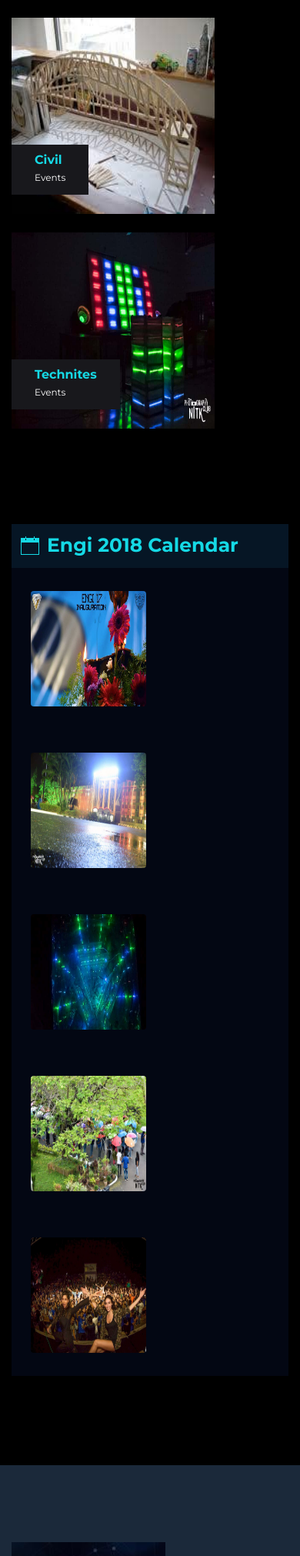
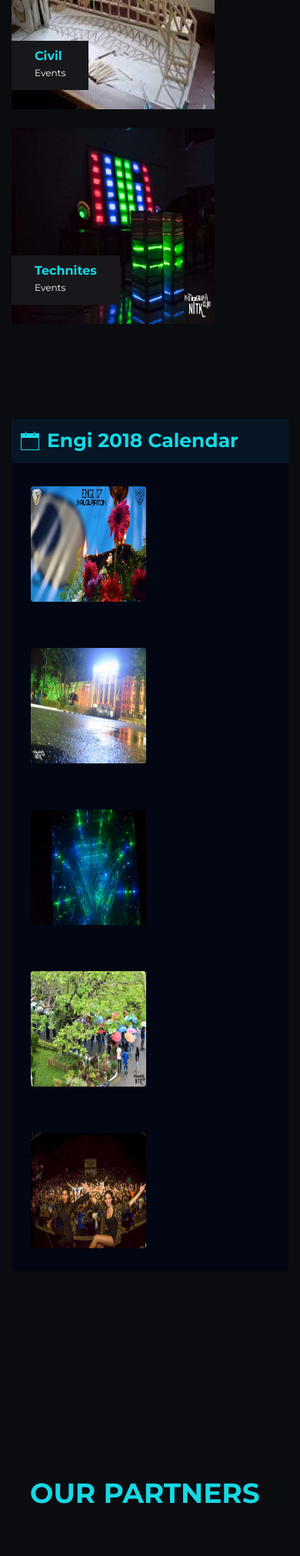
Before and after one commit to abhilekh703/engineer-nitk, a PHP site: page / in a window 390 px wide. Shown: the part 3347-5369 px from the top of the page at 77% size. Run offline with PHP 8.4, Linux system fonts and the light colour scheme; some web fonts are replaced.

Commit message:
-Phalana Phalana

```diff
--- a/assets/css/main.css
+++ b/assets/css/main.css
@@ -26,8 +26,8 @@
   line-height: 25px;
   font-weight: 400;
   font-family: "Montserrat",sans-serif;
-  background-color: black;
-  color: white /*#838383*/;
+  background-color: #0b0c10;
+  color: #c5c6c7 /*#838383*/;
   font-style: normal;
   overflow-x: hidden;
 }
@@ -1753,7 +1753,7 @@
 -------------------------------------------------------- */
 footer {
   padding: 50px 0 100px;
-  background-color: #1b293a;
+  background-image:linear-gradient(#0a0a0a,#1b293a);
 }
 footer .footer_box {
   position: relative;
@@ -2708,8 +2708,10 @@
   font-size: 18px;
   margin-bottom: 5px;
   font-weight: 500;
-}
-.table.event_calender tbody td.event_place h6 {
+  color: #15d9e5;
+}
+.table.event_calender tbody .event_place h6 {
+  color: #15d9e5;
   font-size: 16px;
   line-height: 24px;
   font-weight: 500;
@@ -3543,3 +3545,9 @@
         display: none;
     }
 }
+
+.countdown-bot{
+    position: absolute;
+    margin-right:auto;
+    margin-left: auto;
+}
--- a/index.html
+++ b/index.html
@@ -3,8 +3,8 @@
 <head>
     <!-- ========== Meta Tags ========== -->
     <meta charset="UTF-8">
-    <meta name="description" content="Evento -Event Html Template">
-    <meta name="keywords" content="Evento , Event , Html, Template">
+    <meta name="description" content="Engineer, Annual Techfest of NITK">
+    <meta name="keywords" content="Engineer, NITK, Engineer 2k18">
     <meta name="author" content="ColorLib">
     <meta name="viewport" content="width=device-width, initial-scale=1, maximum-scale=1">
     <!-- ========== Title ========== -->
@@ -55,7 +55,7 @@
 <header class="header navbar fixed-top navbar-expand-xl">
     <div class="container-fluid">
         <a class="navbar-brand logo" href="./index.html"><div class="engi-logo">
-            <h3 class="Display-3"><span class="EngiTitle"><small>THINK. CREATE. </small>ENGINEER</span></h3></div>
+            <h3 class="Display-3"><span class="EngiTitle"><small>THINK. CREATE. </small><br><big>ENGINEER</big></span></h3></div>
         </a>
         <button class="navbar-toggler" type="button" data-toggle="collapse" data-target="#headernav" aria-expanded="false" aria-label="Toggle navigation">
             <span class="lnr lnr-text-align-right"></span>
@@ -79,12 +79,12 @@
         		<li class="nav-item dropdown">
                     <a class="nav-link dropdown-toggle" href="#" data-toggle="dropdown">Non-Technical</a>
                		<div class="dropdown-menu bg-custom">
-                            <a class="dropdown-item dropdown-hover set-border" href="#events">Marketing</a>
+                           <!-- <a class="dropdown-item dropdown-hover set-border" href="#events">Marketing</a>-->
                             <a class="dropdown-item dropdown-hover set-border" href="./workshops.html">Workshops</a>
-                            <a class="dropdown-item dropdown-hover set-border" href="#events">Publicity</a>
+                            <a class="dropdown-item dropdown-hover set-border" href="#events">Pronites</a>
                             <a class="dropdown-item dropdown-hover set-border" href="#events">Creative</a>
                             <a class="dropdown-item dropdown-hover set-border" href="#events">Social</a>
-                            <a class="dropdown-item dropdown-hover set-border" href="#events">Freefall</a>
+                            <!--<a class="dropdown-item dropdown-hover set-border" href="#events">Freefall</a>-->
                     </div>
                 </li>
                 <!--li class="nav-item">
@@ -102,19 +102,19 @@
 <!--cover section slider -->
 <section id="home" class="home-cover">
     <div class="cover_slider owl-carousel owl-theme">
-        <div class="cover_item" style="background: url('0011.jpg');">
+        <div class="cover_item" style="background-image: url(0011.jpg);">
              <div class="slider_content">
                 <div class="slider-content-inner">
                     <div class="container">
                         <div class="slider-content-center">
-                            <div class="countdown"></div>
-                    </div>
-                        <img class="timeCrack" src="crack.png"></div>
-                    </div>
+                                <div class="countdown">
+                            </div></div>
+                       <!-- <img class="timeCrack" src="crack.png"></div>-->
                 </div>
             </div>
         </div>
-
+        </div>
+    </div>
 </section>
 <!--event countdown -->
 
@@ -123,31 +123,42 @@
 
 <!--about the event -->
 <section class="pt100 pb100">
-    <div class="container">
+    <div class="container-fluid" style="padding:0 10% 5% 10%;">
         <div class="section_title">
             <h3 class="title">
                 About <span class="EngiTitle"><big>Engineer</big></span>
             </h3>
         </div>
         <div class="row justify-content-between align-items-start">
-            <div class="col-12 col-md-4">
+            <div class="col-12">
                 <p class="inc-font-title">
-                    <b>WE THINK<br>WE CREATE<br>WE ARE ENGINEERS</b><br>
+                    <b>WE THINK | WE CREATE | WE ARE ENGINEERS</b><br>
                 </p>
                 <p class="inc-font">
                     Back in 2005, the marvels of NITK created a unique platform for the innovative minds to get acquainted to the aces of engineering industry.
                 </p>
             </div>
-            <div class="col-1 hidden-md">
+            <div class="col-1">
                     &nbsp;
             </div>
-            <div class="col-12 col-md-6">
-        	   <div class="embed-responsive embed-responsive-16by9" style="border-width:1px;border-style:solid;border-color:white;">
+        </div>
+            <div class="row justify-content-around">
+            <div class="col-4">
+        	   <div class="embed-responsive embed-responsive-16by9" style="border-width:1px;border-style:solid;border-color:white;height:120%">
         	   	   <iframe class="embed-responsive-item" src="https://www.youtube.com/embed/60fyUAU_vnc?rel=0" frameborder="0" allow="autoplay; encrypted-media" allowfullscreen></iframe>
-        	   </div>
+                </div></div>
+                <div class="col-4">
+                    <div class="embed-responsive embed-responsive-16by9" style="border-width:1px;border-style:solid;border-color:white;height:120%;">
+                    <iframe class="embed-responsive-item" src="https://www.youtube.com/embed/KVaZ5po6gZk?rel=0" frameborder="0" allow="autoplay; encrypted-media" allowfullscreen></iframe>
+                </div>
+                </div>
+                <div class="col-4">
+                    <div class="embed-responsive embed-responsive-16by9" style="border-width:1px;border-style:solid;border-color:white;height: 120%;">
+                    <iframe class='embed-responive-item' src="https://www.youtube.com/embed/jddaSFD_l2w?rel=0" frameborder="0" allow="autoplay; encrypted-media" allowfullscreen></iframe>
+                    </div>
+                </div>
             </div>
 
-        </div>
     </div>
 </section>
 <!--about the event end -->
@@ -162,11 +173,11 @@
         </div>
     </div>
     <div class="container">
-        <div class="row justify-content-center">
-            <div class="col-md-3 col-sm-6 mb-4">
+        <div class="row">
+            <div class="col-md-3 col-12 mb-4">
                 <div class="speaker_box">
                     <a href="./tronix.html">
-                    <div class="speaker_img">
+                    <div class="speaker_img" >
                         <img src="assets/eventPics/Tronix.jpg" alt="speaker name">
                         <div class="info_box">
                             <h5 class="name">Tronix</h5>
@@ -176,7 +187,7 @@
                     </a>
                 </div>
             </div>
-            <div class="col-md-3 col-sm-6 mb-4">
+            <div class="col-md-3 col-12 mb-4">
                 <div class="speaker_box">
                     <a href="./Mech.html">
                     <div class="speaker_img">
@@ -190,7 +201,7 @@
                 </div>
 
             </div>
-            <div class="col-md-3 col-sm-6 mb-4">
+            <div class="col-md-3 col-12 mb-4">
                 <div class="speaker_box">
                     <a href="./meta.html">
                     <div class="speaker_img">
@@ -203,7 +214,7 @@
                     </a>
                 </div>
             </div>
-            <div class="col-md-3 col-sm-6 mb-4">
+            <div class="col-md-3 col-12 mb-4">
                 <div class="speaker_box">
                     <a href="#events">
                     <div class="speaker_img">
@@ -216,7 +227,7 @@
                     </a>
                 </div>
             </div>
-            <div class="col-md-3 col-sm-6 mb-4">
+            <div class="col-md-3 col-12 mb-4">
                 <div class="speaker_box">
                     <a href="#events">
                     <div class="speaker_img">
@@ -229,7 +240,7 @@
                     </a>
                 </div>
             </div>
-            <div class="col-md-3 col-sm-6 mb-4">
+            <div class="col-md-3 col-12 mb-4">
                 <div class="speaker_box">
                     <a href="#events">
                     <div class="speaker_img">
@@ -242,7 +253,7 @@
                     </a>
                 </div>
             </div>
-            <div class="col-md-3 col-sm-6 mb-4">
+            <div class="col-md-3 col-12 mb-4">
                 <div class="speaker_box">
                     <a href="./civil.html">
                     <div class="speaker_img">
@@ -255,7 +266,7 @@
                     </a>
                 </div>
             </div>
-            <div class="col-md-3 col-sm-6 mb-4">
+            <div class="col-md-3 col-12 mb-4">
                 <div class="speaker_box">
                     <a href="./Technites.html">
                     <div class="speaker_img">
@@ -293,10 +304,10 @@
                 <tbody>
                 	<tr>
                     <td>
-                        <img src="inaug.jpg" alt="event">
+                        <img class="" src="inaug.jpg" alt="event">
                     </td>
                     <td class="event_date">
-                        11
+                        10
                         <span>October</span>
                     </td>
                     <td>
@@ -315,7 +326,7 @@
                         <img src="day1.jpg" alt="event">
                     </td>
                     <td class="event_date">
-                        12
+                        11
                         <span>October</span>
                     </td>
                     <td>
@@ -333,7 +344,7 @@
                         <img src="day2.jpg" alt="event">
                     </td>
                     <td class="event_date">
-                        13
+                        12
                         <span>October</span>
                     </td>
                     <td>
@@ -352,7 +363,7 @@
                         <img src="day3.jpg" alt="event">
                     </td>
                     <td class="event_date">
-                        14
+                        13
                         <span>October</span>
                     </td>
                     <td>
@@ -371,7 +382,7 @@
                         <img src="day4.jpeg" alt="event">
                     </td>
                     <td class="event_date">
-                        15
+                        14
                         <span>October</span>
                     </td>
                     <td>
@@ -393,18 +404,28 @@
 <!--event calender end -->
 
 <!--brands section -->
-<!--section class="bg-gray pt100 pb100">
-    <div class="container">
+<section class="pt100 pb100" style="background-color: #0b0c10;">
+    <div class="container-fluid" style="padding:10%;">
         <div class="section_title mb50">
             <h3 class="title">
                 our partners
             </h3>
         </div>
-        <div class="brand_carousel owl-carousel">
+        <div class="row justify-content-center">
+        <div class="col-5">
+        <div class='card' style="background-color: #0b0c10">
+            <img class="card-img-top img-thumbnail img-fluid" src="informatica.png" alt="Title Sponsor">
+            <div class="card-body">
+                <h4 class="card-title text-center">Title Sponsor</h4>
+            </div>
+        </div>
+            </div>
+        </div>
+        <!--<div class="brand_carousel owl-carousel">
             <div class="brand_item text-center">
-                <img src="assets/img/brands/b1.png" alt="brand">
+                <img src="informatica.png" alt="brand">
             </div>
-            <div class="brand_item text-center">
+            <!--<div class="brand_item text-center">
                 <img src="assets/img/brands/b2.png" alt="brand">
             </div>
 
@@ -417,10 +438,9 @@
             <div class="brand_item text-center">
                 <img src="assets/img/brands/b5.png" alt="brand">
             </div>
-        </div>
+        </div>-->
     </div>
 </section>
-<--brands section end-->
 
 <!--get tickets section -->
 <!--section class="bg-img pt100 pb100" style="background-image: url('assets/img/bg/tickets.png');">
```
